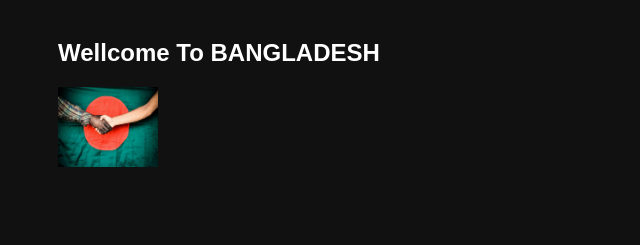
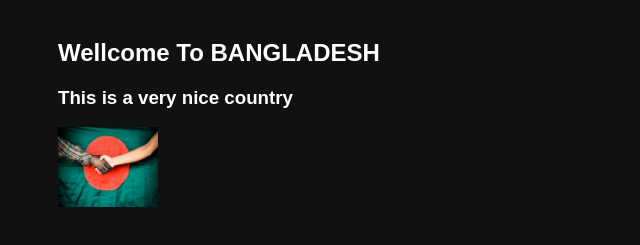
Before and after one commit to Taw-sip/git-test, a plain HTML site: page index.html in a window 1280 px wide. Shown: the part 137-382 px from the top of the page, without its empty margins (0-640 px from the left). Drawn offline with Linux system fonts and the light colour scheme.

Commit message:
fourth commit

```diff
--- a/index.html
+++ b/index.html
@@ -11,6 +11,7 @@
     <h1>Hellow World</h1>
     <br />
     <h2>Wellcome To BANGLADESH</h2>
-    <img src="img/flag.jpg" alt="" />
+    <h3>This is a very nice country</h3>
+    <img src="img/flag.jpg" alt="this is a img" />
   </body>
 </html>
```
